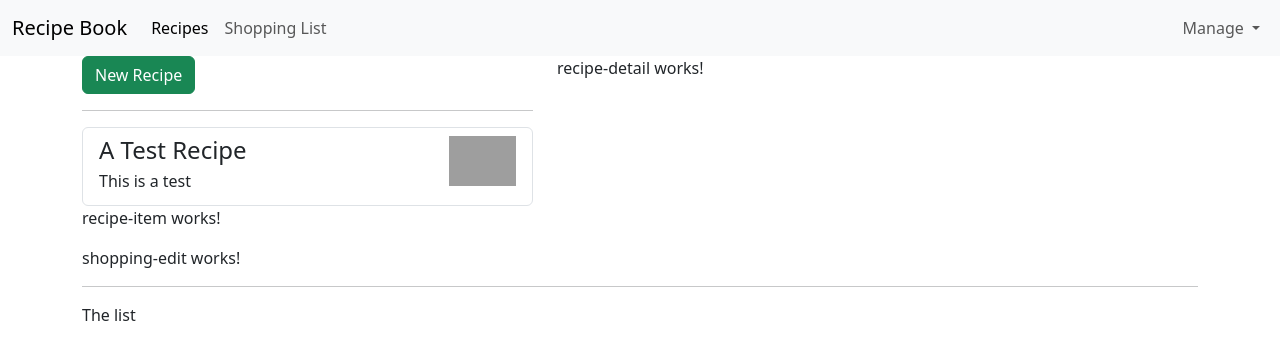
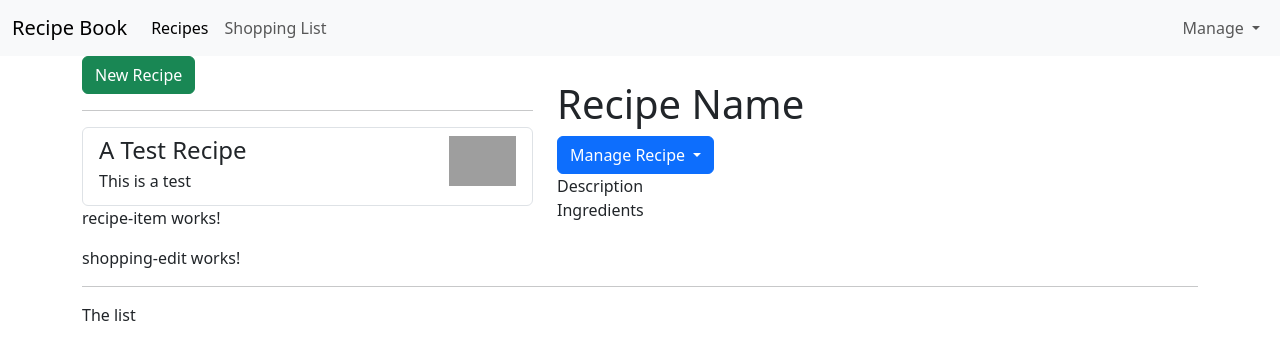
Before and after one commit to LCedric/sandbox, an Angular app: page / in a window 1280 px wide. Shown: the top 360 px of the page. Built offline with nearby package versions, Linux system fonts and the light colour scheme; grey boxes are pictures that could not be loaded.

Commit message:
recipe detail layout

```diff
--- a/package.json
+++ b/package.json
@@ -1,6 +1,6 @@
 {
   "name": "sandbox",
-  "version": "0.0.0",
+  "version": "1.0.0",
   "scripts": {
     "ng": "ng",
     "start": "ng serve",
--- a/src/app/recipes/recipe-detail/recipe-detail.component.html
+++ b/src/app/recipes/recipe-detail/recipe-detail.component.html
@@ -1 +1,32 @@
-<p>recipe-detail works!</p>
+<div class="row">
+  <div class="col-xd-12"><img src="" alt="" class="img-responsive" /></div>
+</div>
+<div class="row">
+  <div class="col-xs-12">
+    <h1>Recipe Name</h1>
+  </div>
+</div>
+<div class="row">
+  <div class="col-xs-12">
+    <div class="dropdown">
+      <button
+        type="button"
+        class="btn btn-primary dropdown-toggle"
+        data-bs-toggle="dropdown"
+        aria-expanded="false">
+        Manage Recipe
+      </button>
+      <ul class="dropdown-menu" aria-labelledby="dropdownMenuLink">
+        <li><a class="dropdown-item" href="#">To Shopping List</a></li>
+        <li><a class="dropdown-item" href="#">Edit Recipe</a></li>
+        <li><a class="dropdown-item" href="#">Delete Recipe</a></li>
+      </ul>
+    </div>
+  </div>
+</div>
+<div class="row">
+  <div class="col-xs-12">Description</div>
+</div>
+<div class="row">
+  <div class="col-xs-12">Ingredients</div>
+</div>
```
